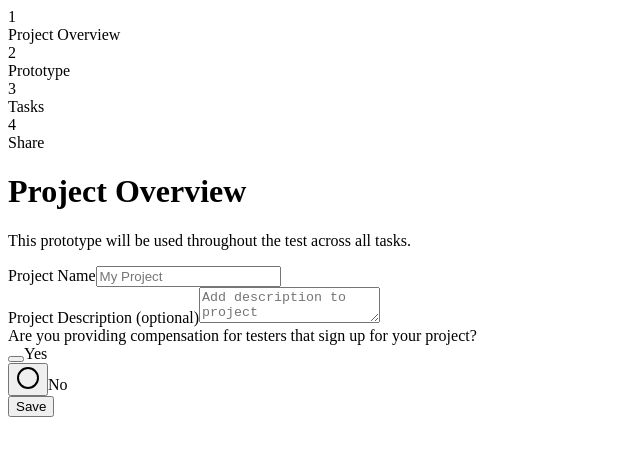
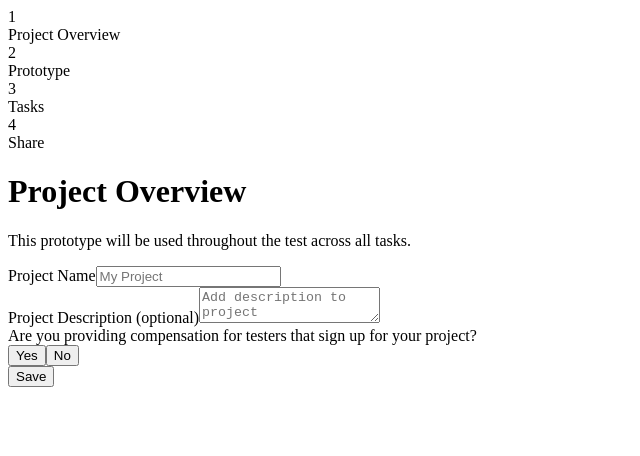
Before and after one commit to baseballwalkerchris/screenpipe-hackathon, a Next.js app: page /projects/create-project/project-overview in a window 1280 px wide. Shown: the top 456 px of the page, without its empty margins (0-640 px from the left). Built offline with nearby package versions, Linux system fonts and the light colour scheme.

Commit message:
Some small UI changes

```diff
--- a/app/projects/create-project/project-overview/page.tsx
+++ b/app/projects/create-project/project-overview/page.tsx
@@ -27,6 +27,7 @@ export default function Page() {
   const [projectName, setProjectName] = useState("");
   const [projectDescription, setProjectDescription] = useState("");
   const [hasCompensation, setHasCompensation] = useState<"yes" | "no">("no");
+  const [compensationAmount, setCompensationAmount] = useState("");
 
   const handleSubmit = (e: React.FormEvent) => {
     e.preventDefault();
@@ -108,23 +109,52 @@ export default function Page() {
                 Are you providing compensation for testers that sign up for your
                 project?
               </Label>
-              <RadioGroup
-                value={hasCompensation}
-                onValueChange={(value: "yes" | "no") =>
-                  setHasCompensation(value)
-                }
-                className="flex gap-4 mt-2"
-              >
-                <div className="flex items-center space-x-2">
-                  <RadioGroupItem value="yes" id="yes" />
-                  <Label htmlFor="yes">Yes</Label>
+              <div className="flex gap-4 mt-2">
+                <Button
+                  type="button"
+                  variant={hasCompensation === "yes" ? "default" : "outline"}
+                  onClick={() => setHasCompensation("yes")}
+                  className={
+                    hasCompensation === "yes"
+                      ? "bg-[#ffa39e] hover:bg-[#ffb4ae] text-white"
+                      : ""
+                  }
+                >
+                  Yes
+                </Button>
+                <Button
+                  type="button"
+                  variant={hasCompensation === "no" ? "default" : "outline"}
+                  onClick={() => setHasCompensation("no")}
+                  className={
+                    hasCompensation === "no"
+                      ? "bg-[#ffa39e] hover:bg-[#ffb4ae] text-white"
+                      : ""
+                  }
+                >
+                  No
+                </Button>
+              </div>
+            </div>
+
+            {hasCompensation === "yes" && (
+              <div className="mt-4">
+                <Label htmlFor="compensationAmount">Compensation Amount</Label>
+                <div className="relative mt-1">
+                  <div className="absolute inset-y-0 left-0 pl-3 flex items-center pointer-events-none">
+                    <span className="text-gray-500 sm:text-sm">$</span>
+                  </div>
+                  <Input
+                    id="compensationAmount"
+                    type="number"
+                    value={compensationAmount}
+                    onChange={(e) => setCompensationAmount(e.target.value)}
+                    className="pl-7"
+                    placeholder="0.00"
+                  />
                 </div>
-                <div className="flex items-center space-x-2">
-                  <RadioGroupItem value="no" id="no" />
-                  <Label htmlFor="no">No</Label>
-                </div>
-              </RadioGroup>
-            </div>
+              </div>
+            )}
 
             <Button
               type="submit"
```
